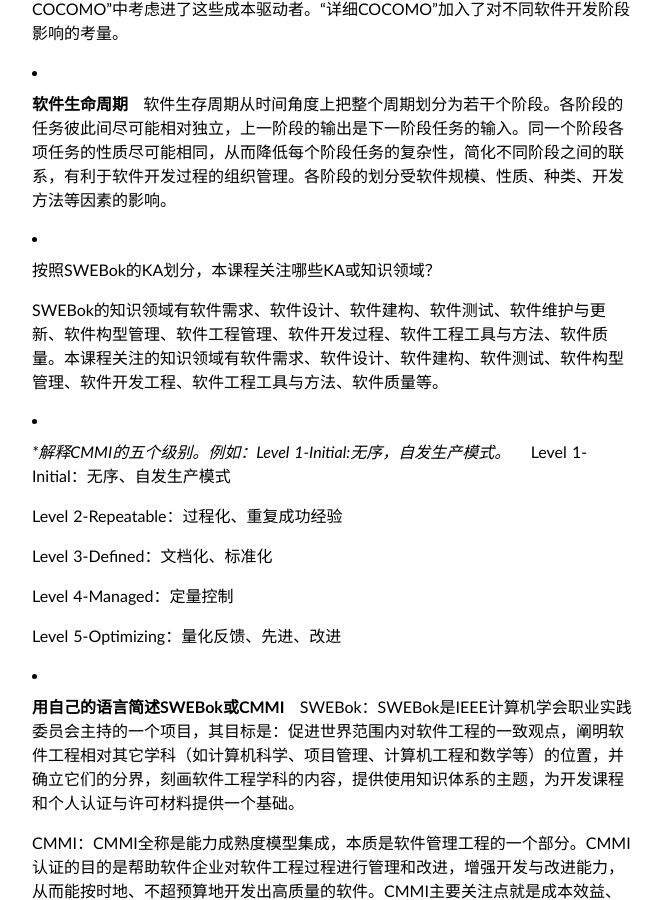
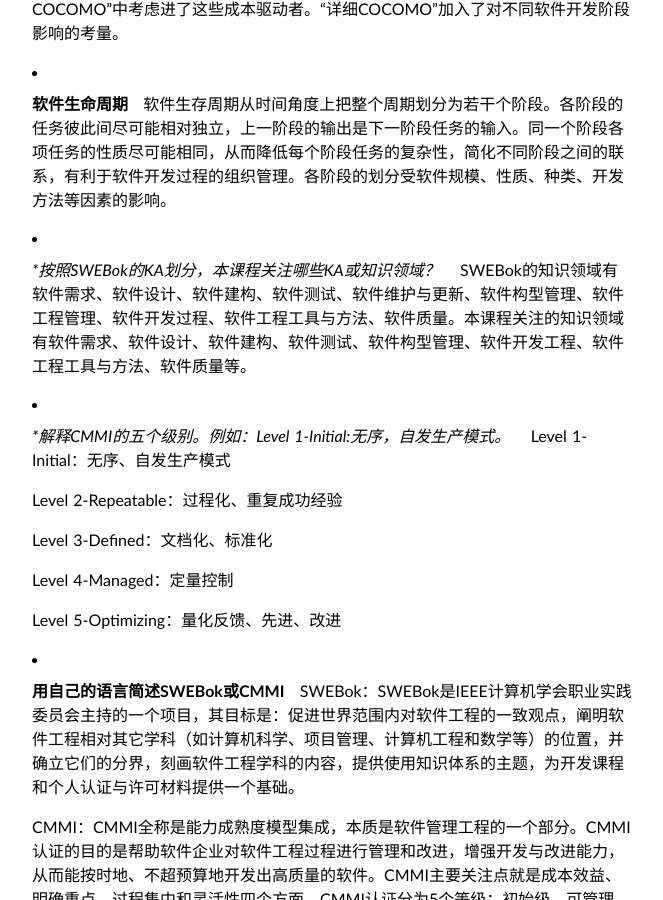
Before and after one commit to Evene/Evene.github.io, a Jekyll site: the page built from _posts/2018-03-10-UML-blog.md, in a window 1280 px wide and 900 px high, scrolled down 993 px. Shown: the whole window, without its empty margins (308-971 px from the left). Built offline with Jekyll 4.4.1, drawn with Linux system fonts in a browser that asks for light colours; comment, search, counter and statistics services are not loaded.

```diff
--- a/_posts/2018-03-10-UML-blog.md
+++ b/_posts/2018-03-10-UML-blog.md
@@ -34,9 +34,9 @@ tags: 博客
 
   软件生存周期从时间角度上把整个周期划分为若干个阶段。各阶段的任务彼此间尽可能相对独立，上一阶段的输出是下一阶段任务的输入。同一个阶段各项任务的性质尽可能相同，从而降低每个阶段任务的复杂性，简化不同阶段之间的联系，有利于软件开发过程的组织管理。各阶段的划分受软件规模、性质、种类、开发方法等因素的影响。
 
-* 按照SWEBok的KA划分，本课程关注哪些KA或知识领域？
+* **按照SWEBok的KA划分，本课程关注哪些KA或知识领域？*
 
-  SWEBok的知识领域有软件需求、软件设计、软件建构、软件测试、软件维护与更新、软件构型管理、软件工程管理、软件开发过程、软件工程工具与方法、软件质量。本课程关注的知识领域有软件需求、软件设计、软件建构、软件测试、软件构型管理、软件开发工程、软件工程工具与方法、软件质量等。
+  SWEBok的知识领域有软件需求、软件设计、软件建构、软件测试、软件维护与更新、软件构型管理、软件工程管理、软件开发过程、软件工程工具与方法、软件质量。本课程关注的知识领域有软件需求、软件设计、软件建构、软件测试、软件构型管理、软件开发工程、软件工程工具与方法、软件质量等。
 
 * **解释CMMI的五个级别。例如：Level 1-Initial:无序，自发生产模式。*
 
```
